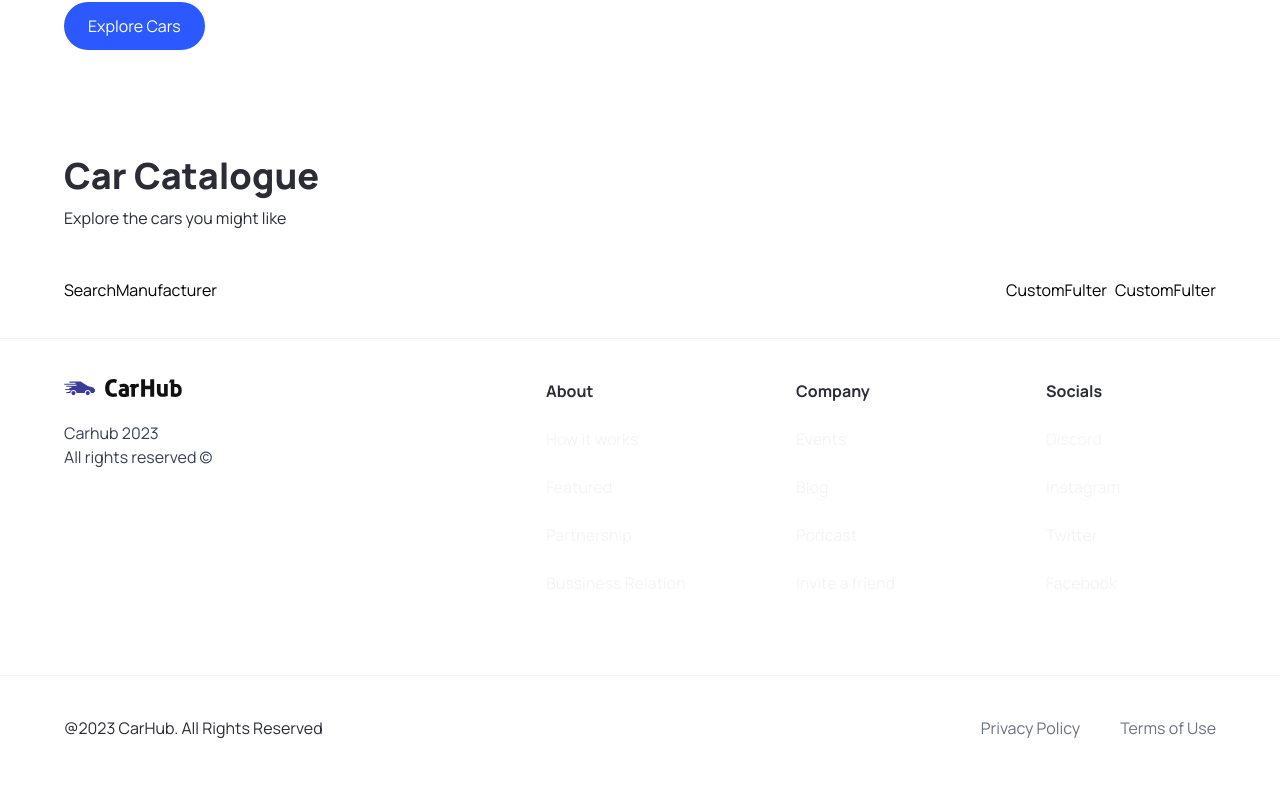
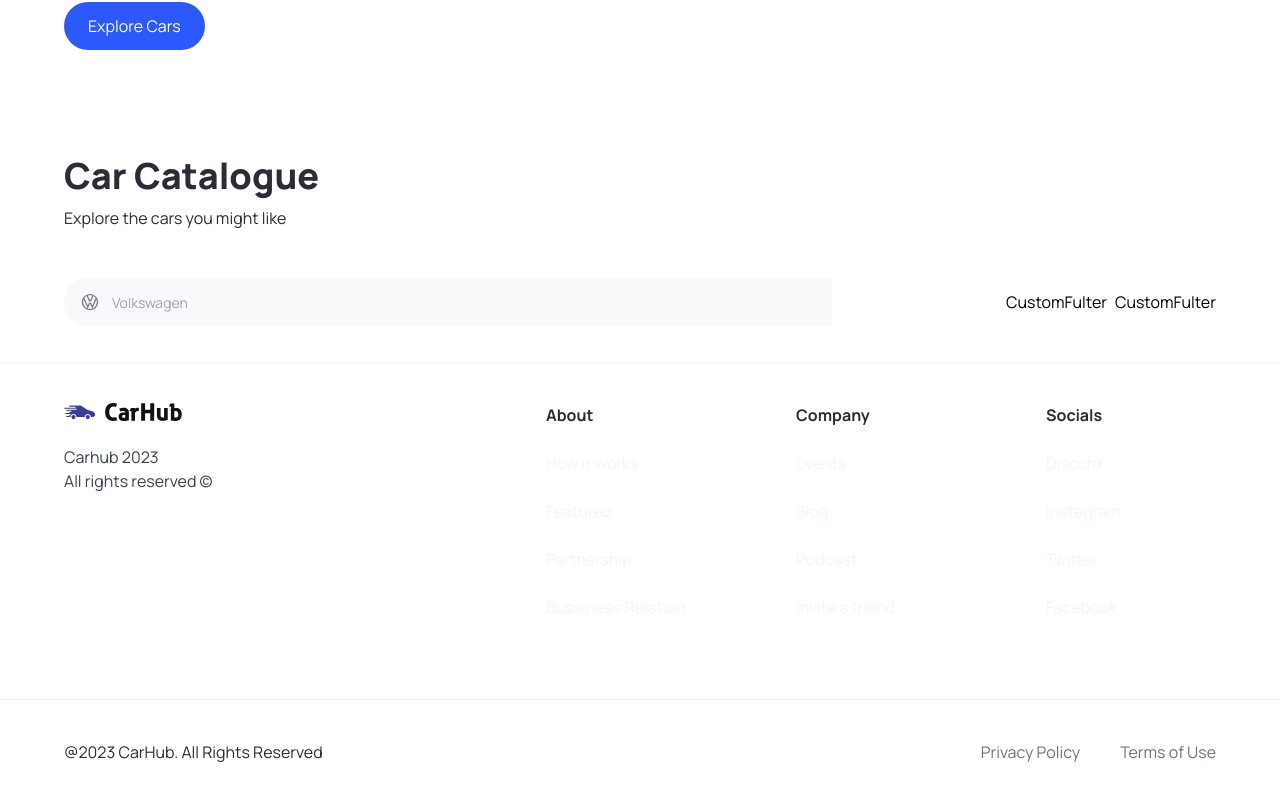
Before and after one commit to Abdullah1lb/car_showcase, a Next.js app: page / in a window 1280 px wide. Shown: the part 708-1508 px from the top of the page. Built offline with nearby package versions, Linux system fonts and the light colour scheme.

Commit message:
combo box

```diff
--- a/components/SearchManufacturer.tsx
+++ b/components/SearchManufacturer.tsx
@@ -1,10 +1,70 @@
-import { ManufacturerProps } from '@/types'
-import React from 'react'
+"use client";
+import { manufacturers } from "@/constants";
+import { ManufacturerProps } from "@/types";
+import { Combobox, Transition } from "@headlessui/react";
+import Image from "next/image";
+import React, { Fragment, useState } from "react";
 
-const SearchManufacturer = ({manufacturer,setManufacturer}:ManufacturerProps) => {
+const SearchManufacturer = ({
+  manufacturer,
+  setManufacturer,
+}: ManufacturerProps) => {
+  const [query, setQuery] = useState("");
+  const filteredManufacturers =
+    query === ""
+      ? manufacturers
+      : manufacturers.filter((item) =>
+          item
+            .toLowerCase()
+            .replace(/\s+/g, "")
+            .includes(query.toLowerCase().replace(/\s+/g, ""))
+        );
   return (
-    <div>SearchManufacturer</div>
-  )
-}
+    <div className="search-manufacturer">
+      <Combobox>
+        <div className="relative w-full">
+          <Combobox.Button className="absolute top-[14px]">
+            <Image
+              src="/car-logo.svg"
+              width={20}
+              height={20}
+              className="ml-4"
+              alt="Car logo"
+            />
+          </Combobox.Button>
+          <Combobox.Input
+            className="search-manufacturer__input"
+            placeholder="Volkswagen"
+            displayValue={(manufacturer: string) => manufacturer}
+            onChange={(e) => setQuery(e.target.value)}
+          />
+          <Transition
+            as={Fragment}
+            leave="transition ease-in duration 100"
+            leaveFrom="opacity-100"
+            leaveTo="opacity-0"
+            afterLeave={() => setQuery("")}
+          >
+            <Combobox.Options>
+              {filteredManufacturers.map((item) => {
+                return <Combobox.Option
+                  key={item}
+                  className={({ active }) =>
+                    `relative search-manufacturer__option ${
+                      active ? `bg-primary-blue text-white` : `text-gray-900`
+                    }`
+                  }
+                  value={item}
+                >
+                  {item}
+                </Combobox.Option>
+              })}
+            </Combobox.Options>
+          </Transition>
+        </div>
+      </Combobox>
+    </div>
+  );
+};
 
-export default SearchManufacturer
+export default SearchManufacturer;
--- a/package.json
+++ b/package.json
@@ -9,6 +9,7 @@
     "lint": "next lint"
   },
   "dependencies": {
+    "@headlessui/react": "^1.7.16",
     "@types/node": "20.5.0",
     "@types/react": "18.2.20",
     "@types/react-dom": "18.2.7",
```
Also changed, not shown: 1 other file (tests, documents, lock files or other folders).
